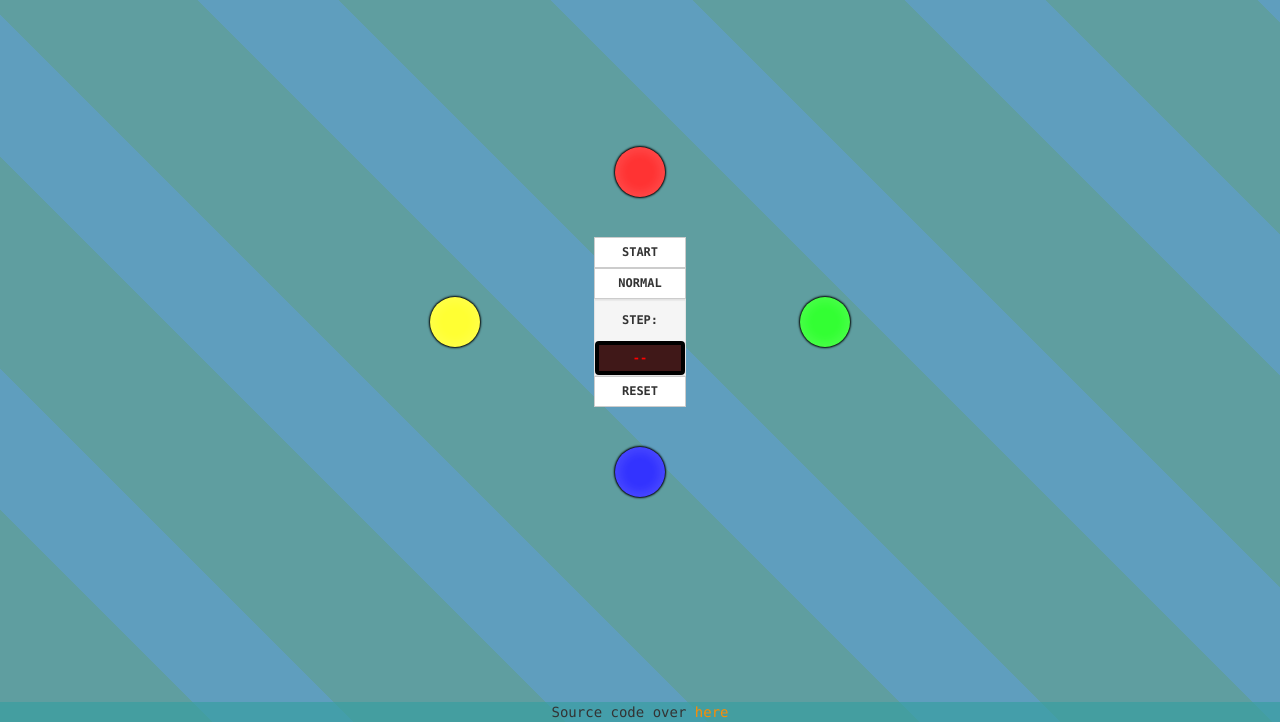
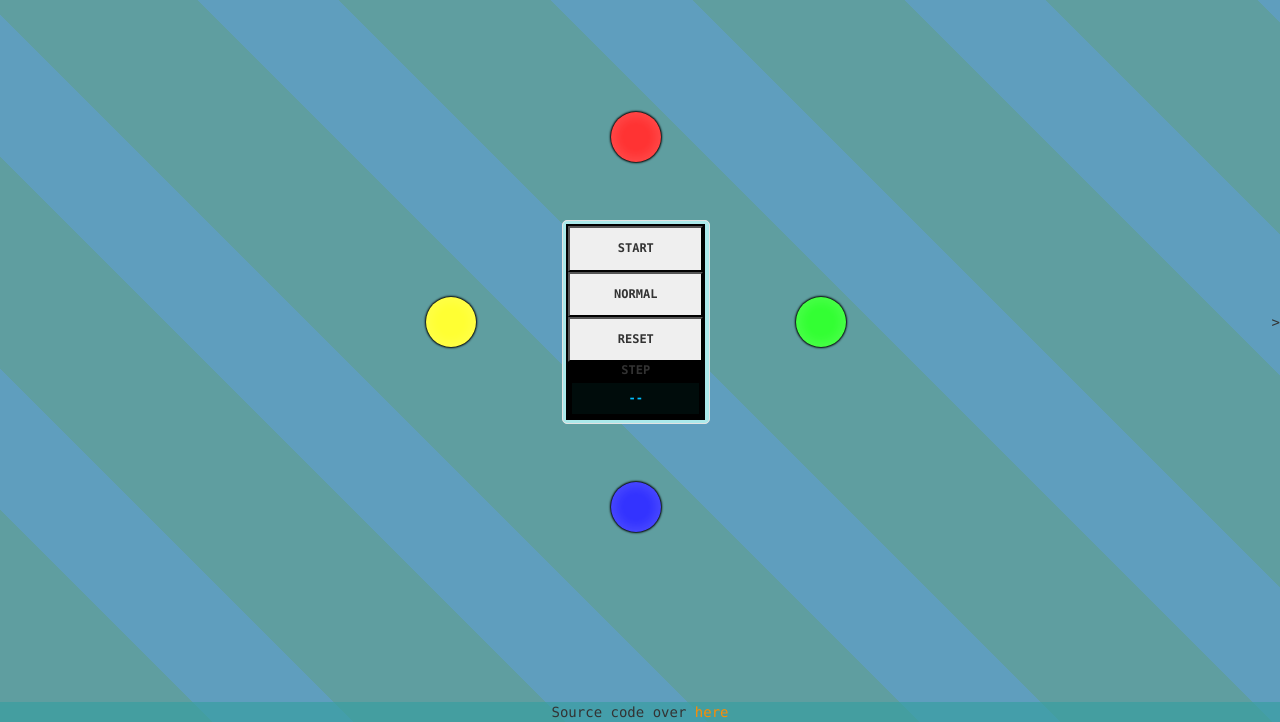
Before and after one commit to St3ps/Simon, a plain HTML site: page public/index.html in a window 1280 px wide. Shown: the part 78-800 px from the top of the page. Drawn offline with Linux system fonts and the light colour scheme.

Commit message:
changes to menu, tweaks to layout

```diff
--- a/assets/js/main.js
+++ b/assets/js/main.js
@@ -49,6 +49,11 @@ var Simon = {
     },
 
     start: function() {
+
+
+        $('#cmdMode').addClass('disabled');
+        $('#cmdStart').addClass('disabled');
+
 
 
         this.active = true;
@@ -129,7 +134,7 @@ var Simon = {
         var desiredResponse = this.copy.shift();
         var actualResponse = $(e.target).attr('id');
 
-        var numOfElementId = actualResponse.slice(5);
+        var numOfElementId = actualResponse.slice(7);
         //console.log("registerclick",numOfElementId);
 
         this.playSound(numOfElementId);
@@ -243,6 +248,11 @@ var Simon = {
 
         console.log("endGame function");
         /*should be a prompt here*/
+
+        $('#cmdMode').removeClass('disabled');
+        $('#cmdStart').removeClass('disabled');
+
+
         this.active = false;
         this.init();
 
--- a/assets/scss/base/_variables.scss
+++ b/assets/scss/base/_variables.scss
@@ -1,6 +1,14 @@
 
 $bg-shadow-circle: inset 0 0  10px 5px rgba(255,255,255, 0.1), 0 0 2px 1px rgba(0,0,0,1);
 $hover-shadow-circle: inset 0 0 4px 2px rgba(255,255,255, 0.1), 0 0 2px 12px rgba(0,0,0,0.2);
+
+$disabled-button-color: #777;
+
+$step-color: rgba(0,206,209, 0.2);
+$step-bg-color: rgba(0, 226, 209, 0.05);
+
+
+
 
 //                    0 0 1px 25px rgba(0,0,0,0.1);
 //                    0 0 1px 35px rgba(55,33,255,0.1);
--- a/assets/scss/components/_button.scss
+++ b/assets/scss/components/_button.scss
@@ -3,21 +3,24 @@ button {
 //  margin: 1em 0;
   padding: 1em;
   width:100%;
+  border-radius: 1px;
 
 
 }
 
 .btn {
 
-  border-radius: 0
+  border-radius: 0;
+  line-height: 0;
+  border: 0;
 
 }
 
 #counter {
 
 //  float: none;
-  color: red;
-  background: rgba(45,0,0,0.9);
+  color: deepskyblue;
+  background: $step-bg-color;
   border: 4px solid #000;
   border-radius: 4px;
   padding: 5%;
@@ -26,3 +29,9 @@ button {
 
 
 }
+
+.disabled {
+
+  color: $disabled-button-color;
+
+}
--- a/assets/scss/components/_menu.scss
+++ b/assets/scss/components/_menu.scss
@@ -13,9 +13,11 @@
 
 
   background-color: #000;
-  width: 25%;
+  width: 100%;
   text-align: center;
-  box-shadow: inset 1px 1px 5px 5px #000;
+  border: 2px solid #000;
+//  display: flex;
+//  box-shadow: inset 1px 1px 5px 5px #000;
 //  padding: 1em;
 
 }
@@ -23,14 +25,16 @@
 .well {
 
   margin-bottom: 0;
-  padding: 0 0 0 0;
-  border-radius: 0;
+  padding: 0.25em;
+  border-radius: 5px;
+  box-shadow: inset 0 0 2px 10px rgba(0,206,209, 0.3);
+  width: 40%;
 
 
 
   > * {
 
-    margin-top: 1em;
+//    margin-top: 1em;
 
   }
 
--- a/assets/scss/components/_rekt.scss
+++ b/assets/scss/components/_rekt.scss
@@ -21,6 +21,7 @@ align-self: center;
 background: hsl(0, 100%, 60%);
 
 left: 50%;
+bottom: 35%;
 
 }
 .green {
@@ -36,7 +37,7 @@ left: 50%;
 .blue {
   background: hsl(240, 100%, 60%);
   right:  50%;
-  top: 0;
+  top: 35%;
 
 }
 
--- a/assets/scss/framework/_layout.scss
+++ b/assets/scss/framework/_layout.scss
@@ -85,6 +85,7 @@ ul {
 
   list-style-type: none;
 
+
 }
 
 ul, li {
@@ -110,9 +111,12 @@ ul, li {
 
   .container {
 
-    margin-top: 10%;
+    margin-top: 5%;
+    //  i don't really understand why but the container is slightly edged to the left
+    padding-left: 6.5%;
 
   }
+
 
 
 
--- a/public/index.html
+++ b/public/index.html
@@ -34,18 +34,19 @@
        <div class="tile"><div class="circle red" id="circle-1" role="button"></div></div>
         <div class="tile"> <div class="circle green" id="circle-2" role="button" ></div> </div>
        <div class="tile wide">
+           <div class="well">
            <div class="menu">
         <ul>
-            <li><button id="cmdStart" class="btn btn-default">Start</button></li>
-            <li><button id="cmdMode" data-mode="Normal" class="btn btn-default">Normal</button></li>
-            <div class="well"><li>Step:</li>
+        <li><button id="cmdStart" >Start</button></li>
+            <li><button id="cmdMode" data-mode="Normal">Normal</button></li>
+            <li><button id="cmdReset" >Reset</button></li>
+            <li>Step</li>
             <li> <span id="counter">--</span></li>
             <!--<li id="log">Welcome! </li>-->
-            </div>
-            <li><button id="cmdReset" class="btn btn-default">Reset</button></li>
 
 
         </ul>
+           </div>
            </div>
 
        </div>
@@ -69,3 +70,10 @@
 </footer>
 </body>
 </html>
+
+
+<!--<li><button id="cmdStart" class="btn btn-default">Start</button></li>-->
+<!--<li><button id="cmdMode" data-mode="Normal" class="btn btn-default">Normal</button></li>-->
+<!--<li><button id="cmdReset" class="btn btn-default">Reset</button></li>-->
+<!--<li>Step</li>-->
+<!--<li> <span id="counter">--</span></li-->>
```
Also changed, not shown: public/css/main.css, 1 other file.
